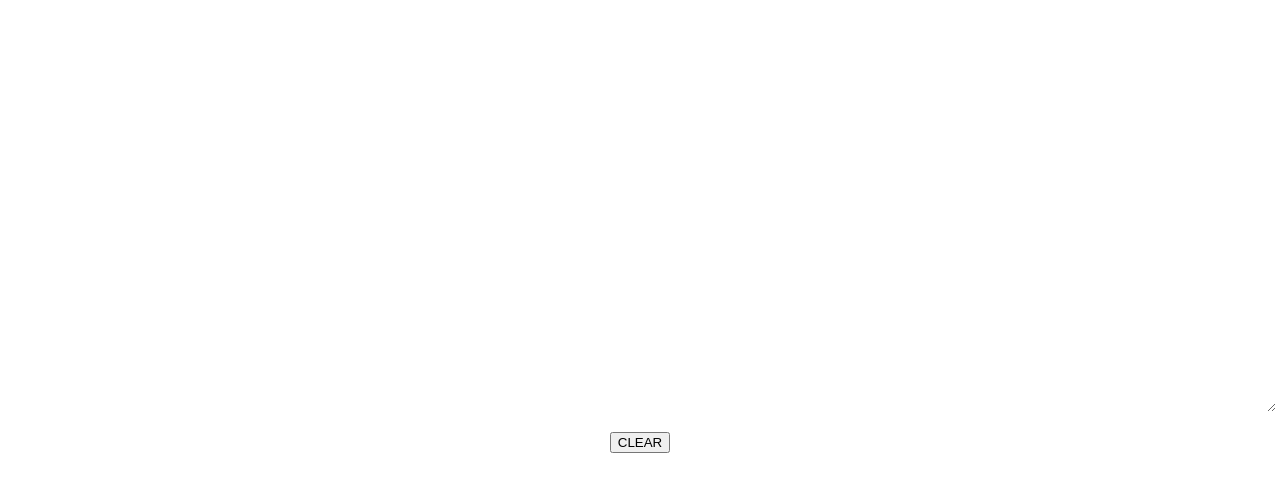
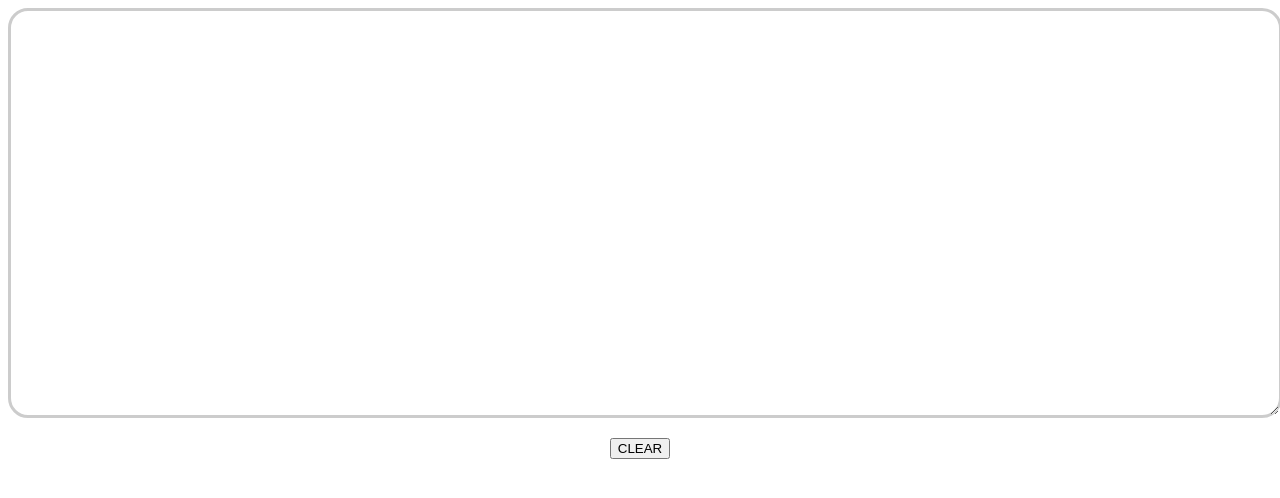
Before and after one commit to ClearHTML/ClearHTML.github.io, a plain HTML site: page index.html in a window 1280 px wide. Drawn offline with Linux system fonts and the light colour scheme.

Commit message:
Addet border

```diff
--- a/index.html
+++ b/index.html
@@ -5,7 +5,7 @@
     <title>CLEAR HTML</title>
 </head>
 <body>
-<textarea style="width:100%; height:400px; border:0; border-radius:20px;"></textarea>
+<textarea style="width:100%; height:400px; border:3px #ccc solid; border-radius:20px;"></textarea>
 <p style="text-align:center"><button>CLEAR</button></p>
 <script>
     document.querySelector('button').addEventListener('click', function (event) {
```
